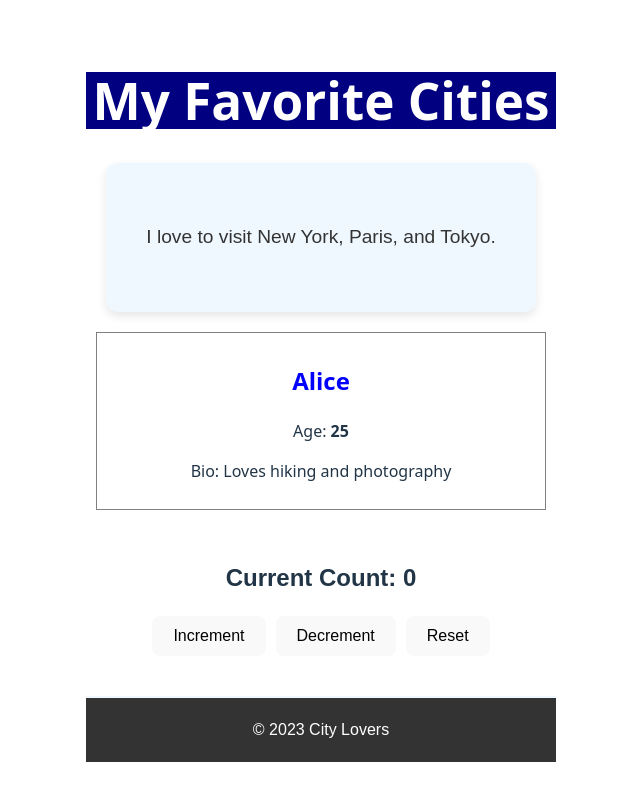
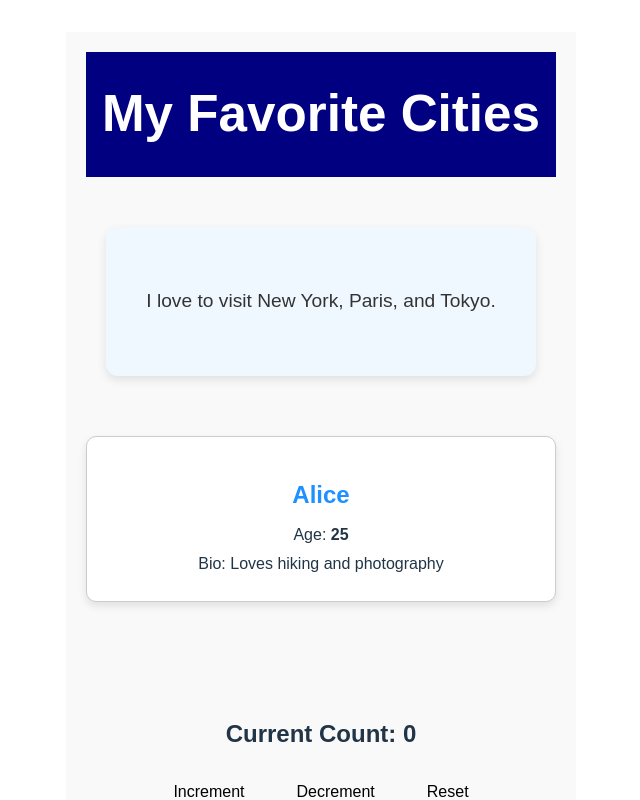
Before and after one commit to BenMoni-code/alx-fe-reactjs, a React (Vite) app in the folder alx-react-app-new/: page / in a window 1280 px wide. Shown: the top 800 px of the page, without its empty margins (319-959 px from the left). Built offline with nearby package versions, Linux system fonts and the light colour scheme.

Commit message:
Create a Simple Counter Application Using State and Hooks

```diff
--- a/alx-react-app-new/src/App.jsx
+++ b/alx-react-app-new/src/App.jsx
@@ -2,15 +2,31 @@ import Header from './components/Header';
 import MainContent from './components/MainContent';
 import Footer from './components/Footer';
 import UserProfile from './components/UserProfile';
+import Counter from './components/Counter';
 import './App.css';
-import Counter from './components/Counter';
 
 function App() {
   return (
-    <div>
+    <div
+      style={{
+        maxWidth: '800px',
+        margin: '0 auto',
+        padding: '20px',
+        fontFamily: 'Arial, sans-serif',
+        backgroundColor: '#f9f9f9',
+        minHeight: '100vh',
+        display: 'flex',
+        flexDirection: 'column',
+        gap: '30px',
+      }}
+    >
       <Header />
       <MainContent />
-      <UserProfile name="Alice" age="25" bio="Loves hiking and photography" />
+      <UserProfile
+        name="Alice"
+        age="25"
+        bio="Loves hiking and photography"
+      />
       <Counter />
       <Footer />
     </div>
--- /dev/null
+++ b/alx-react-app-new/src/UserContext.js
@@ -0,0 +1,5 @@
+import { createContext } from 'react';
+
+const UserContext = createContext(null);
+
+export default UserContext;
--- a/alx-react-app-new/src/components/UserProfile.jsx
+++ b/alx-react-app-new/src/components/UserProfile.jsx
@@ -1,10 +1,21 @@
 const UserProfile = (props) => {
   return (
-     <div style={{ border: '1px solid gray', padding: '10px', margin: '10px' }}>
-   <h2 style={{ color: 'blue' }}>{props.name}</h2>
-   <p>Age: <span style={{ fontWeight: 'bold' }}>{props.age}</span></p>
-   <p>Bio: {props.bio}</p>
- </div>
+    <div
+      style={{
+        border: '1px solid #ccc',
+        padding: '20px',
+        margin: '10px 0',
+        borderRadius: '10px',
+        boxShadow: '0 4px 8px rgba(0,0,0,0.1)',
+        backgroundColor: '#fff',
+      }}
+    >
+      <h2 style={{ color: '#1e90ff', marginBottom: '10px' }}>{props.name}</h2>
+      <p style={{ margin: '5px 0' }}>
+        Age: <span style={{ fontWeight: 'bold' }}>{props.age}</span>
+      </p>
+      <p style={{ margin: '5px 0' }}>Bio: {props.bio}</p>
+    </div>
   );
 };
 
```
Also changed, not shown: alx-react-app-new/src/ProfilePage.jsx (added, +7 -0 lines), alx-react-app-new/src/UserDetails.jsx (added, +24 -0 lines), alx-react-app-new/src/UserInfo.jsx (added, +7 -0 lines).
